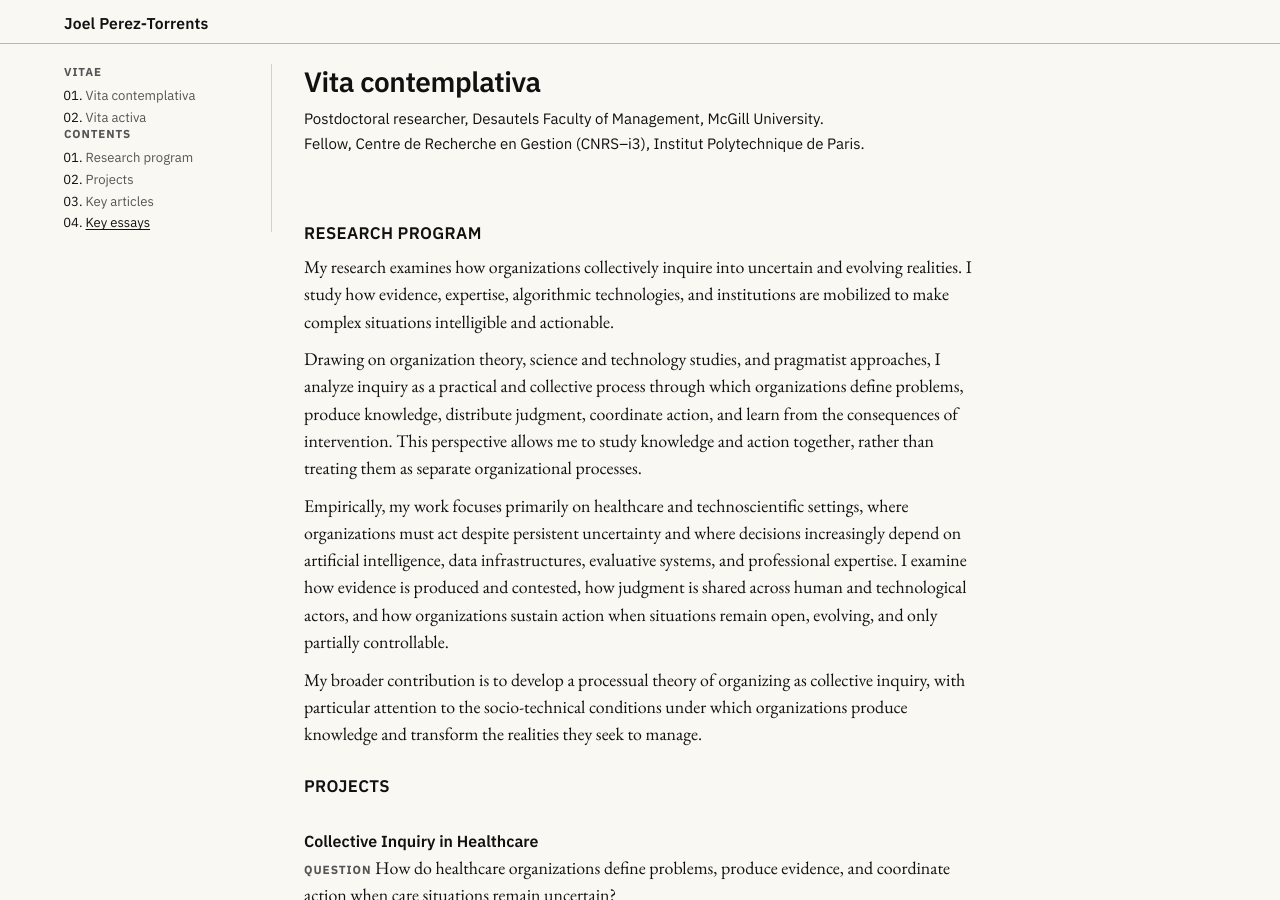
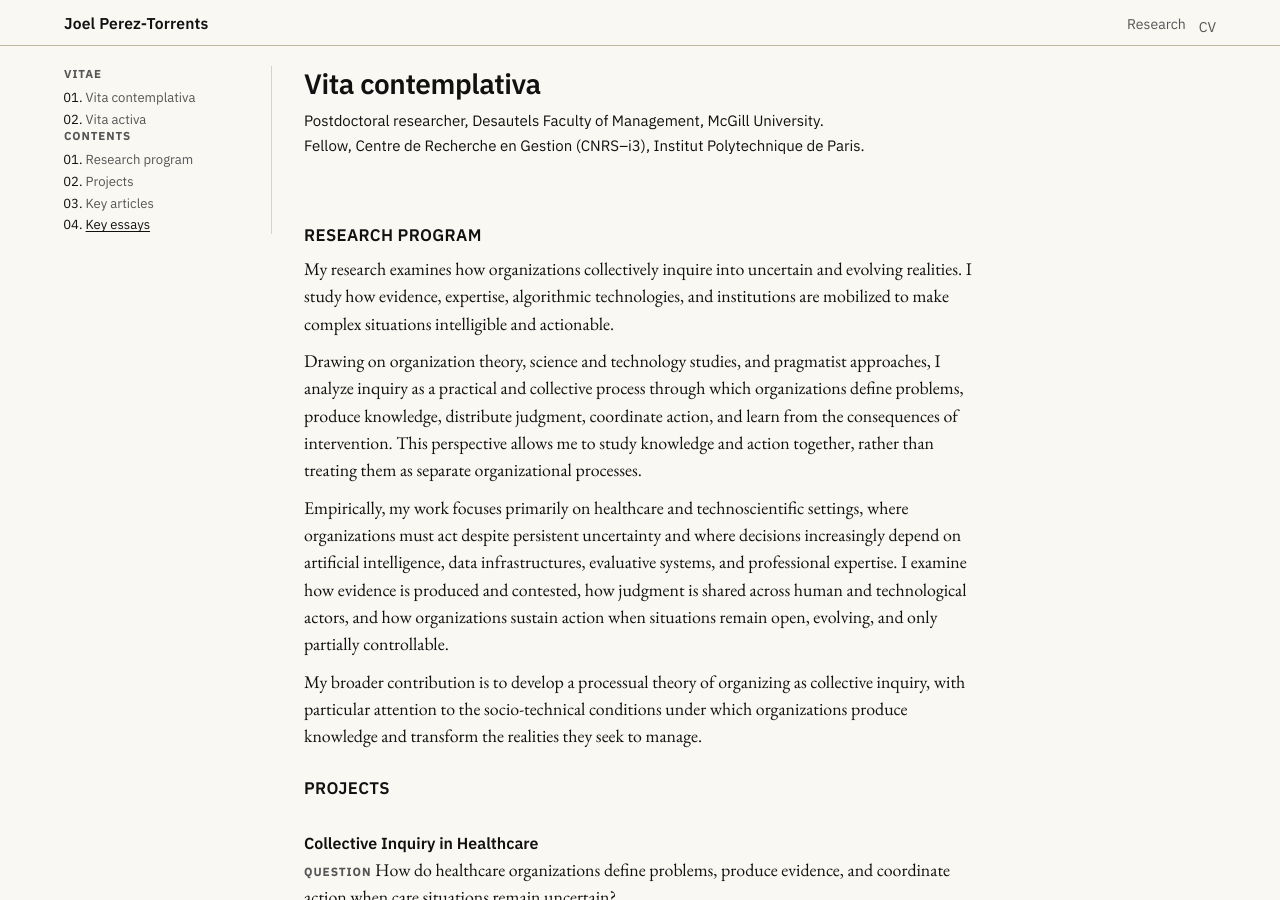
Before and after one commit to JPTorrents/jptorrents.github.io, a Jekyll site: the page built from _pages/index.md, in a window 1280 px wide and 900 px high. Built offline with Jekyll 4.4.1, drawn with Linux system fonts in a browser that asks for light colours.

Commit message:
Update nav.html

```diff
--- a/_includes/nav.html
+++ b/_includes/nav.html
@@ -1,4 +1,6 @@
 <nav aria-label="Main navigation">
   <ul class="nav-links">
+    <li><a href="{{ '/' | relative_url }}">Research</a></li>
+    <li><a href="{{ '/vita-activa/' | relative_url }}">CV</a></li>
   </ul>
 </nav>
```
